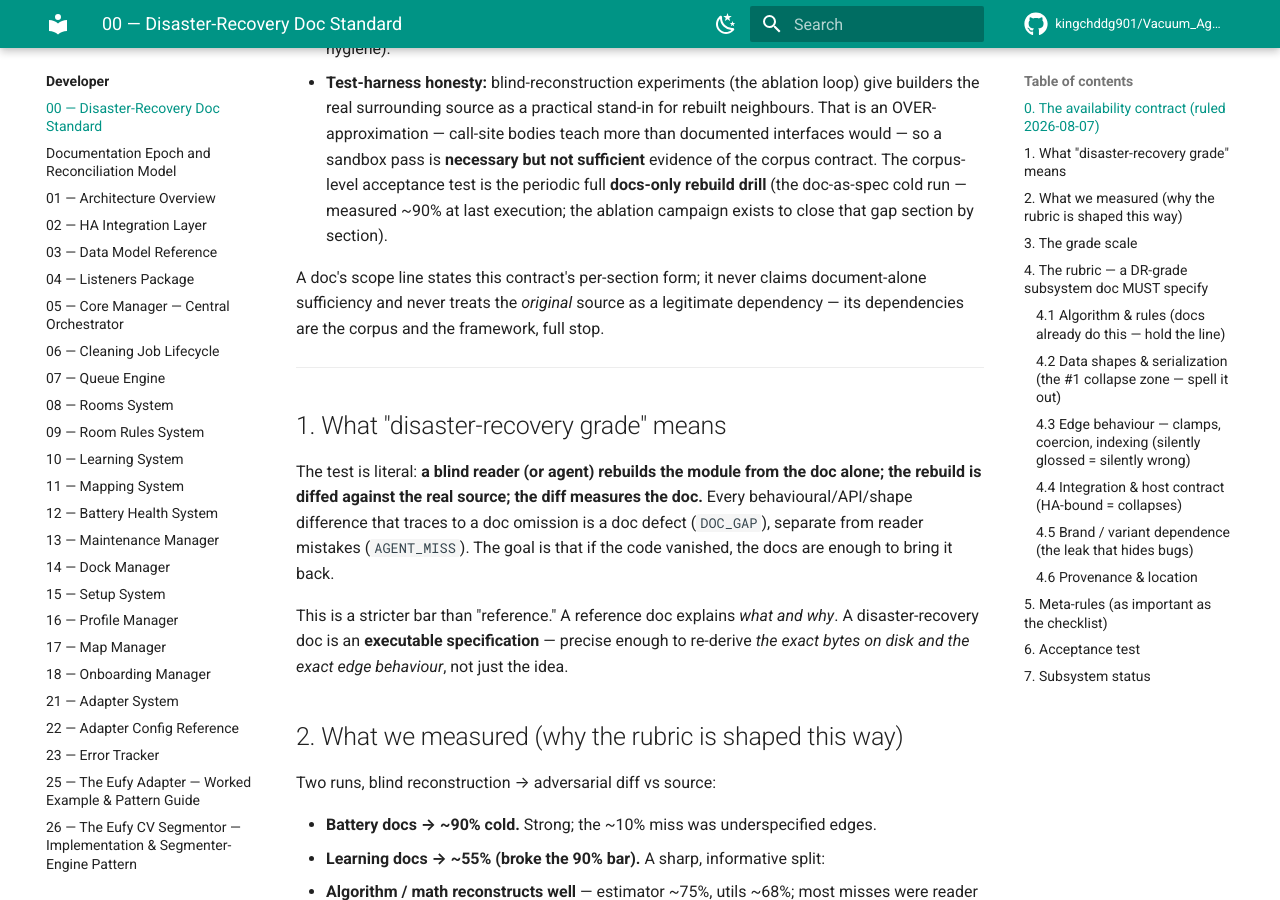
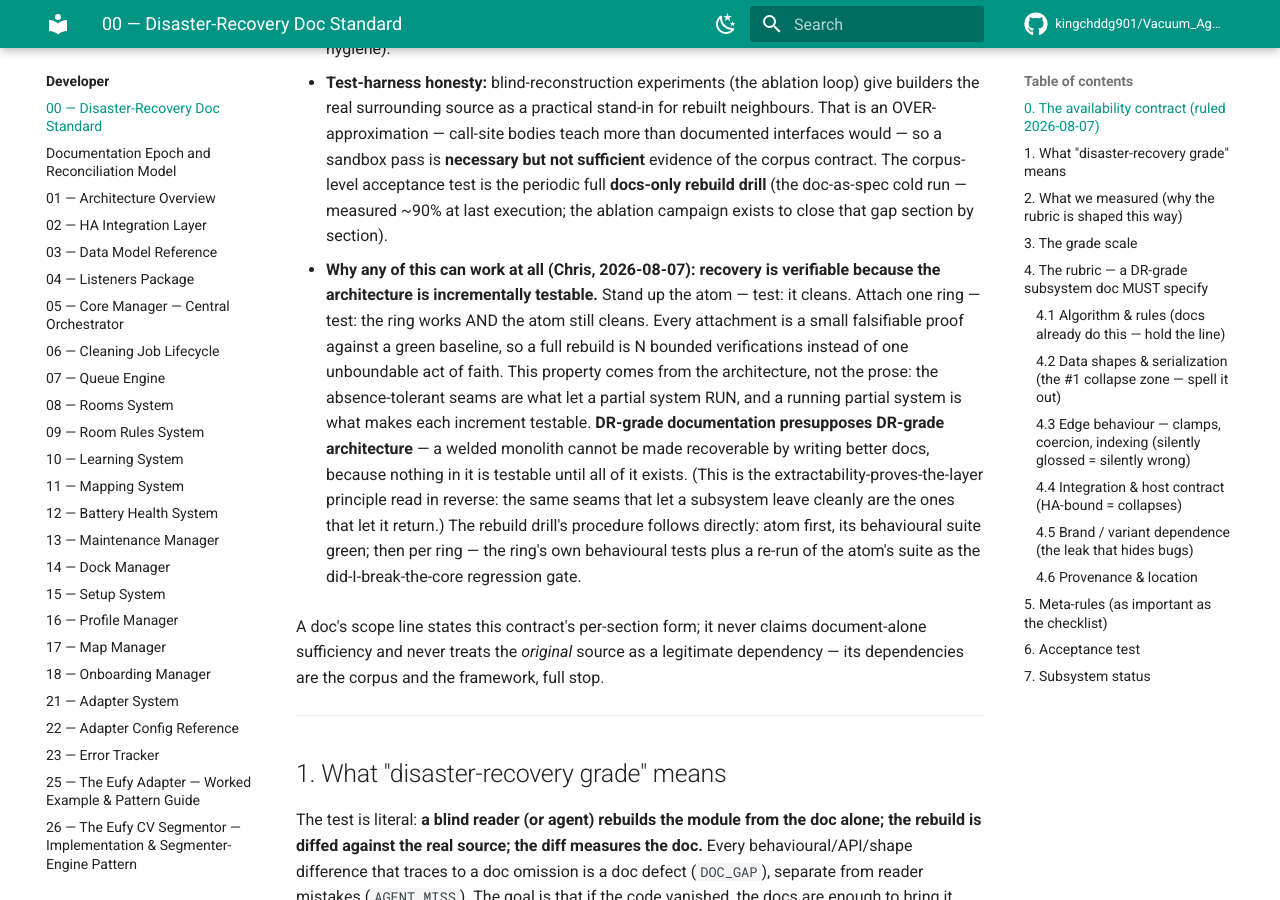
Before and after one commit to kingchddg901/Vacuum_Agent, an MkDocs documentation site: the page built from docs/dev/00-disaster-recovery-standard.md, in a window 1280 px wide and 900 px high, scrolled down 1431 px. Built offline with MkDocs 1.6.1 and Material for MkDocs 9.7.7, drawn with Linux system fonts in a browser that asks for light colours; comment, search, counter and statistics services are not loaded.

Commit message:
docs(dr): the keystone — recovery works because the architecture is incrementally testable
Chris 2026-08-07: atom up (test: it cleans), each ring attached (test: ring
works + atom still cleans) — N bounded verifications instead of one act of
faith. DR-grade documentation presupposes DR-grade architecture; the
extractability principle read in reverse. Drill procedure follows directly.

Co-Authored-By: Claude Fable 5 <noreply@anthropic.com>

```diff
--- a/docs/dev/00-disaster-recovery-standard.md
+++ b/docs/dev/00-disaster-recovery-standard.md
@@ -61,6 +61,22 @@ What "disaster" means, exactly — the scenario every DR doc is sized against:
   the corpus contract. The corpus-level acceptance test is the periodic full
   **docs-only rebuild drill** (the doc-as-spec cold run — measured ~90% at last
   execution; the ablation campaign exists to close that gap section by section).
+
+- **Why any of this can work at all (Chris, 2026-08-07): recovery is verifiable
+  because the architecture is incrementally testable.** Stand up the atom — test:
+  it cleans. Attach one ring — test: the ring works AND the atom still cleans. Every
+  attachment is a small falsifiable proof against a green baseline, so a full
+  rebuild is N bounded verifications instead of one unboundable act of faith. This
+  property comes from the architecture, not the prose: the absence-tolerant seams
+  are what let a partial system RUN, and a running partial system is what makes
+  each increment testable. **DR-grade documentation presupposes DR-grade
+  architecture** — a welded monolith cannot be made recoverable by writing better
+  docs, because nothing in it is testable until all of it exists. (This is the
+  extractability-proves-the-layer principle read in reverse: the same seams that
+  let a subsystem leave cleanly are the ones that let it return.) The rebuild
+  drill's procedure follows directly: atom first, its behavioural suite green; then
+  per ring — the ring's own behavioural tests plus a re-run of the atom's suite as
+  the did-I-break-the-core regression gate.
 
 A doc's scope line states this contract's per-section form; it never claims
 document-alone sufficiency and never treats the *original* source as a legitimate
```
